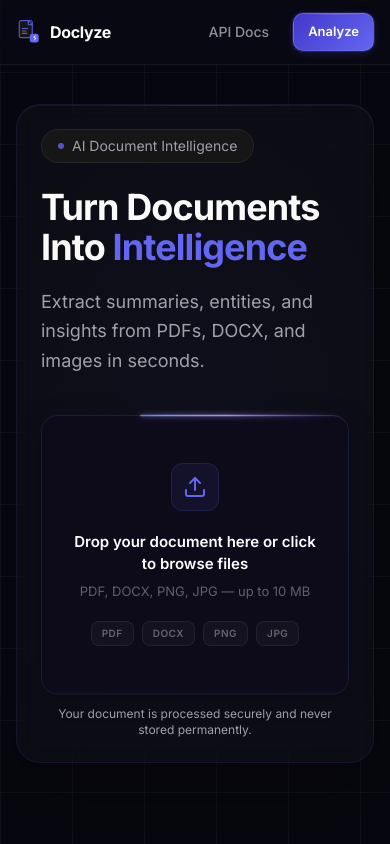
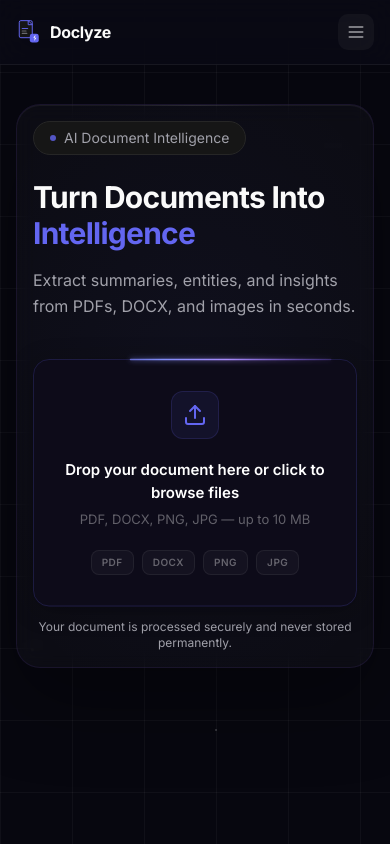
Before and after one commit to Swayam2706/doclyze-ai-engine, a React (Vite) app in the folder frontend/: page / in a window 390 px wide. Shown: the top 844 px of the page. Built offline with nearby package versions, Linux system fonts and the light colour scheme; no server answers.

Commit message:
feat: responsive UI — mobile navbar, adaptive breakpoints, fluid typography, table scroll, reduced motion

```diff
--- a/frontend/src/components/Navbar.tsx
+++ b/frontend/src/components/Navbar.tsx
@@ -1,18 +1,20 @@
+import { useState } from 'react'
 import { Link, useLocation, useNavigate } from 'react-router-dom'
+import { Menu, X } from 'lucide-react'
 import { Logo } from './Logo'
 import { PremiumButton } from './PremiumButton'
 
 export function Navbar() {
   const location = useLocation()
   const navigate = useNavigate()
+  const [mobileOpen, setMobileOpen] = useState(false)
 
   const handleAnalyze = () => {
+    setMobileOpen(false)
     if (location.pathname === '/') {
-      // Already on landing — just scroll
       const el = document.getElementById('upload-section')
       if (el) el.scrollIntoView({ behavior: 'smooth' })
     } else {
-      // Navigate to landing with a flag to scroll after mount
       navigate('/', { state: { scrollToUpload: true } })
     }
   }
@@ -21,7 +23,7 @@ export function Navbar() {
     <nav
       className="fixed top-0 left-0 right-0 z-50"
       style={{
-        background: 'rgba(10, 10, 20, 0.75)',
+        background: 'rgba(10, 10, 20, 0.85)',
         borderBottom: '1px solid rgba(255, 255, 255, 0.06)',
         backdropFilter: 'blur(16px)',
         WebkitBackdropFilter: 'blur(16px)',
@@ -33,8 +35,8 @@ export function Navbar() {
           {/* Left: Logo */}
           <Logo size="md" linkTo="/" />
 
-          {/* Right: Links + CTA */}
-          <div className="flex items-center gap-6">
+          {/* Desktop: Links + CTA */}
+          <div className="hidden sm:flex items-center gap-5">
             <Link
               to="/api-docs"
               className="text-sm font-medium transition-all duration-200 relative group"
@@ -46,11 +48,44 @@ export function Navbar() {
                 style={{ height: '1px', background: 'rgba(99,102,241,0.7)' }}
               />
             </Link>
-
             <PremiumButton onClick={handleAnalyze} size="sm">Analyze</PremiumButton>
           </div>
+
+          {/* Mobile: hamburger */}
+          <button
+            className="sm:hidden flex items-center justify-center w-9 h-9 rounded-lg transition-colors"
+            style={{ color: 'rgba(255,255,255,0.6)', background: 'rgba(255,255,255,0.04)' }}
+            onClick={() => setMobileOpen(o => !o)}
+            aria-label="Toggle menu"
+          >
+            {mobileOpen ? <X className="h-5 w-5" /> : <Menu className="h-5 w-5" />}
+          </button>
         </div>
       </div>
+
+      {/* Mobile dropdown */}
+      {mobileOpen && (
+        <div
+          className="sm:hidden px-4 pb-4 pt-2 space-y-2"
+          style={{ borderTop: '1px solid rgba(255,255,255,0.06)', background: 'rgba(10,10,20,0.97)' }}
+        >
+          <Link
+            to="/api-docs"
+            onClick={() => setMobileOpen(false)}
+            className="block px-3 py-2.5 rounded-lg text-[14px] font-medium transition-colors"
+            style={{ color: 'rgba(255,255,255,0.6)' }}
+          >
+            API Docs
+          </Link>
+          <button
+            onClick={handleAnalyze}
+            className="w-full text-left px-3 py-2.5 rounded-lg text-[14px] font-semibold transition-colors"
+            style={{ color: '#818cf8', background: 'rgba(99,102,241,0.08)', border: '1px solid rgba(99,102,241,0.2)' }}
+          >
+            Analyze Document
+          </button>
+        </div>
+      )}
     </nav>
   )
 }
--- a/frontend/src/index.css
+++ b/frontend/src/index.css
@@ -152,3 +152,23 @@ html { scroll-behavior: smooth; }
   from { transform: translateX(-100%); }
   to   { transform: translateX(200%); }
 }
+
+/* ── Responsive utilities ── */
+@media (max-width: 640px) {
+  .dz-card { border-radius: 0.75rem; }
+}
+
+/* ── Reduced motion ── */
+@media (prefers-reduced-motion: reduce) {
+  *, *::before, *::after {
+    animation-duration: 0.01ms !important;
+    animation-iteration-count: 1 !important;
+    transition-duration: 0.01ms !important;
+  }
+}
+
+/* ── Prevent horizontal overflow globally ── */
+html, body { overflow-x: hidden; }
+
+/* ── Code block responsive ── */
+pre { white-space: pre; overflow-x: auto; max-width: 100%; }
--- a/frontend/src/pages/ApiDocs.tsx
+++ b/frontend/src/pages/ApiDocs.tsx
@@ -219,7 +219,22 @@ base64 -i document.pdf -o document_b64.txt
 
             {/* -- Sidebar -- */}
             <motion.div initial={{ opacity: 0, x: -16 }} animate={{ opacity: 1, x: 0 }} className="lg:col-span-3">
-              <div className="sticky top-24 space-y-0.5">
+              {/* Mobile: horizontal scroll nav */}
+              <div className="lg:hidden flex gap-1 overflow-x-auto pb-2 mb-4 scrollbar-hide">
+                {NAV.map(item => (
+                  <a key={item.id} href={`#${item.id}`}
+                    className="shrink-0 px-3 py-1.5 rounded-lg text-[12px] font-medium whitespace-nowrap transition-colors"
+                    style={{
+                      color: activeSection === item.id ? '#818cf8' : 'rgba(255,255,255,0.45)',
+                      background: activeSection === item.id ? 'rgba(99,102,241,0.1)' : 'rgba(255,255,255,0.03)',
+                      border: `1px solid ${activeSection === item.id ? 'rgba(99,102,241,0.25)' : 'rgba(255,255,255,0.06)'}`,
+                    }}>
+                    {item.label}
+                  </a>
+                ))}
+              </div>
+              {/* Desktop: sticky sidebar */}
+              <div className="hidden lg:block sticky top-24 space-y-0.5">
                 <p className="text-[10px] font-bold tracking-[0.18em] uppercase mb-4 px-3" style={{ color: 'rgba(255,255,255,0.25)' }}>API Reference</p>
                 {NAV.map(item => {
                   const isActive = activeSection === item.id
--- a/frontend/src/pages/Dashboard.tsx
+++ b/frontend/src/pages/Dashboard.tsx
@@ -247,7 +247,7 @@ export default function Dashboard() {
 
                 {/* ── Status strip ── */}
                 <motion.div initial={{ opacity: 0, y: 12 }} animate={{ opacity: 1, y: 0 }}
-                  className="rounded-xl px-5 py-4 flex items-center gap-4 flex-wrap"
+                  className="rounded-xl px-4 sm:px-5 py-4 flex items-center gap-3 sm:gap-4 flex-wrap"
                   style={CARD.primary}>
                   {/* File icon */}
                   <div className="w-10 h-10 rounded-lg flex items-center justify-center shrink-0"
@@ -491,8 +491,8 @@ export default function Dashboard() {
               </div>{/* end left column */}
               {/* ═══ RIGHT: Sidebar (sticky) ═══ */}
               <motion.div initial={{ opacity: 0, x: 16 }} animate={{ opacity: 1, x: 0 }} transition={{ delay: 0.1 }}
-                className="w-[320px] shrink-0 hidden xl:block">
-                <div className="sticky top-20 space-y-4">
+                className="w-[280px] xl:w-[320px] shrink-0 hidden lg:block">
+                <div className="sticky top-[72px] space-y-4">
 
                   {/* ── Document Preview ── */}
                   <div className="rounded-xl overflow-hidden" style={CARD.secondary}>
--- a/frontend/src/pages/Landing.tsx
+++ b/frontend/src/pages/Landing.tsx
@@ -399,7 +399,7 @@ export default function Landing() {
             <div className="absolute inset-0 rounded-3xl pointer-events-none"
               style={{ background: 'radial-gradient(ellipse 70% 60% at 50% 50%, rgba(99,102,241,0.04) 0%, transparent 100%)' }} />
 
-          <div className="relative z-10 p-6 sm:p-10 grid gap-12 lg:grid-cols-2 lg:gap-10 items-center min-h-[calc(100vh-12rem)]">
+          <div className="relative z-10 p-4 sm:p-6 sm:p-10 grid gap-8 sm:gap-12 lg:grid-cols-2 lg:gap-10 items-center min-h-[auto] lg:min-h-[calc(100vh-12rem)]">
 
             {/* Left: headline + upload card */}
             <motion.div
@@ -415,12 +415,12 @@ export default function Landing() {
                 </span>
               </div>
 
-              <h1 className="text-4xl font-bold tracking-tight text-foreground sm:text-5xl lg:text-6xl">
+              <h1 className="text-3xl font-bold tracking-tight text-foreground sm:text-4xl md:text-5xl lg:text-6xl">
                 Turn Documents Into{' '}
                 <span className="text-primary">Intelligence</span>
               </h1>
 
-              <p className="mt-5 text-lg text-muted-foreground leading-relaxed max-w-xl">
+              <p className="mt-4 text-base sm:text-lg text-muted-foreground leading-relaxed max-w-xl">
                 Extract summaries, entities, and insights from PDFs, DOCX, and images in seconds.
               </p>
 
@@ -515,7 +515,7 @@ export default function Landing() {
                       el.style.background = 'rgba(14,12,26,0.9)'
                     }}
                   >
-                    <div className="flex flex-col items-center justify-center py-12 px-8 text-center">
+                    <div className="flex flex-col items-center justify-center py-8 sm:py-12 px-4 sm:px-8 text-center">
                       {/* Icon */}
                       <div
                         className="h-12 w-12 rounded-xl flex items-center justify-center mb-5"
```
Also changed, not shown: frontend/src/pages/Processing.tsx (+4 -4 lines).
